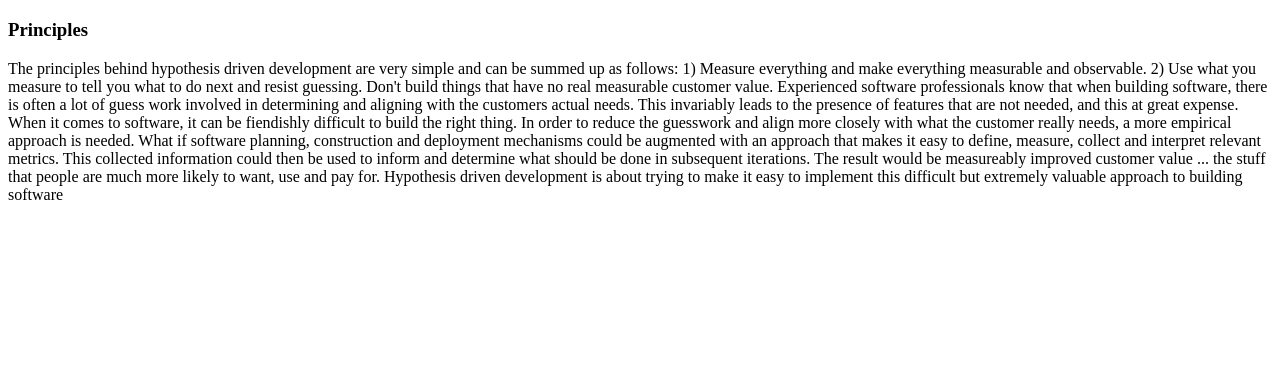
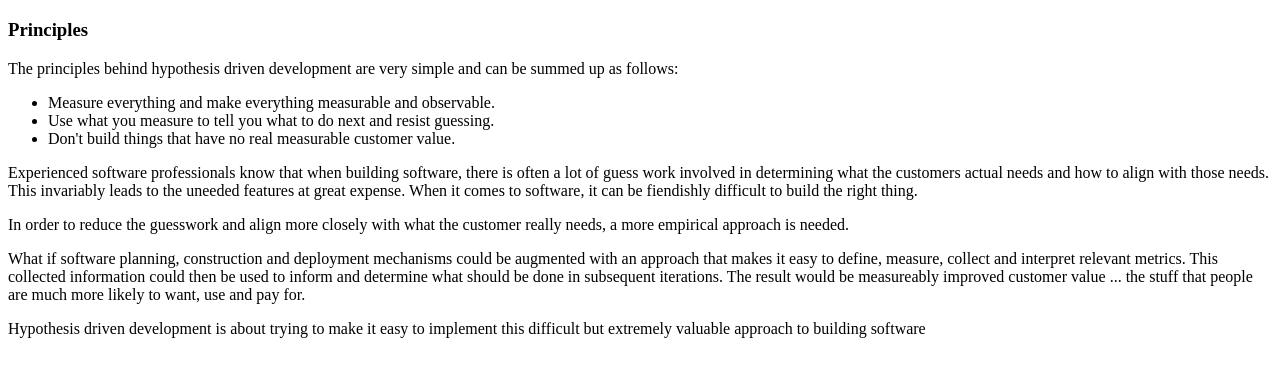
Before and after one commit to hypothesis-driven-development/hypothesis-driven-development.github.io, a plain HTML site: page index.html in a window 1280 px wide. Shown: the part 61-438 px from the top of the page. Drawn offline with Linux system fonts and the light colour scheme.

Commit message:
updated copy

```diff
--- a/index.html
+++ b/index.html
@@ -10,17 +10,30 @@
     <header><h3>Principles</h3></header>
     <p>
 The principles behind hypothesis driven development are very simple and can be summed up as follows:
-
-1) Measure everything and make everything measurable and observable.
-
-2) Use what you measure to tell you what to do next and resist guessing. Don't build things that have no real measurable customer value.
-
-Experienced software professionals know that when building software, there is often a lot of guess work involved in determining and aligning with the customers actual needs. This invariably leads to the presence of features that are not needed, and this at great expense. When it comes to software, it can be fiendishly difficult to build the right thing.
-
+</p>
+<ul>
+    <li>
+        Measure everything and make everything measurable and observable.
+    </li>
+    <li>
+        Use what you measure to tell you what to do next and resist guessing.
+    </li>
+    <li>
+        Don't build things that have no real measurable customer value.
+    </li>
+</ul>
+<p>
+Experienced software professionals know that when building software, there is often a lot of guess work involved in determining what the customers actual needs and how to align with those needs.
+This invariably leads to the uneeded features at great expense. When it comes to software, it can be fiendishly difficult to build the right thing.
+<p>
+<p>
 In order to reduce the guesswork and align more closely with what the customer really needs, a more empirical approach is needed.
-
+</p>
+<p>
 What if software planning, construction and deployment mechanisms could be augmented with an approach that makes it easy to define, measure, collect and interpret relevant metrics. This collected information could then be used to inform and determine what should be done in subsequent iterations. The result would be measureably improved customer value ... the stuff that people are much more likely to want, use and pay for.
 
+</p>
+<p>
 Hypothesis driven development is about trying to make it easy to implement this difficult but extremely valuable approach to building software
     </p>
 </body>
```
